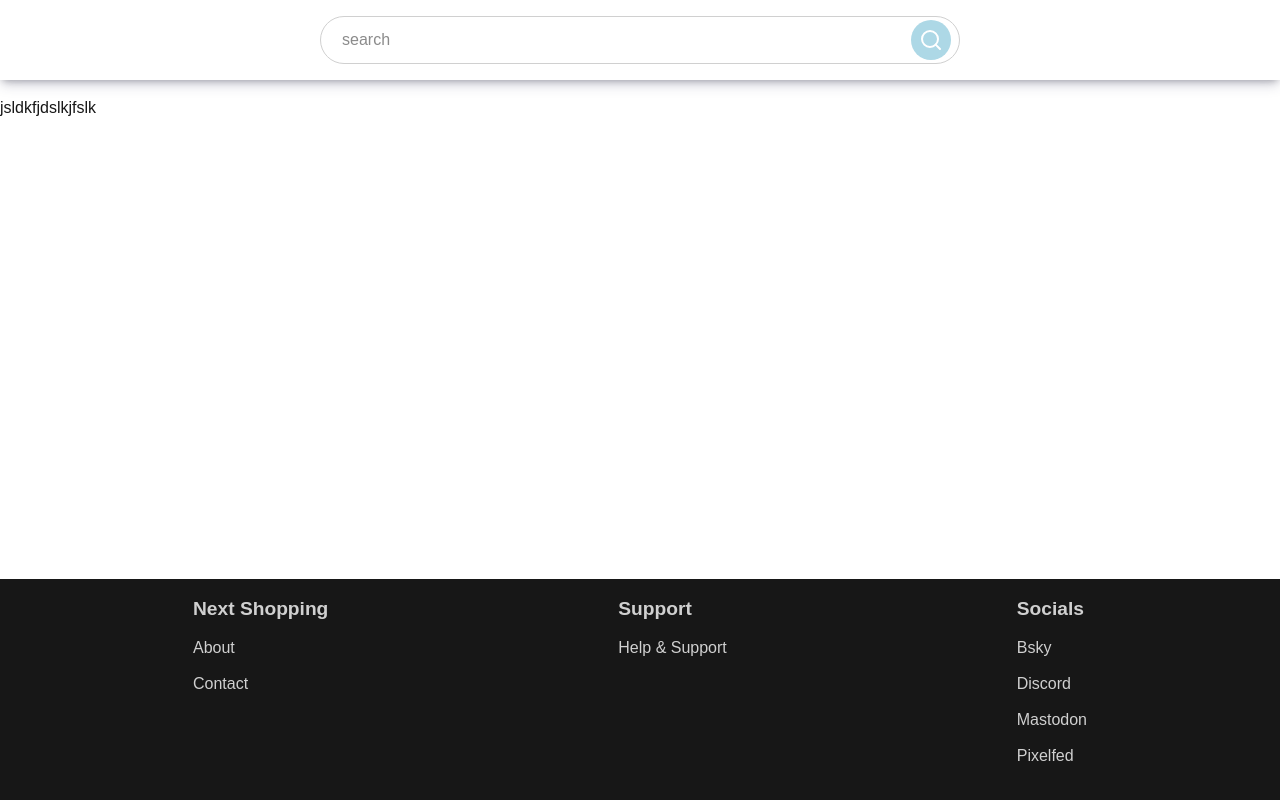
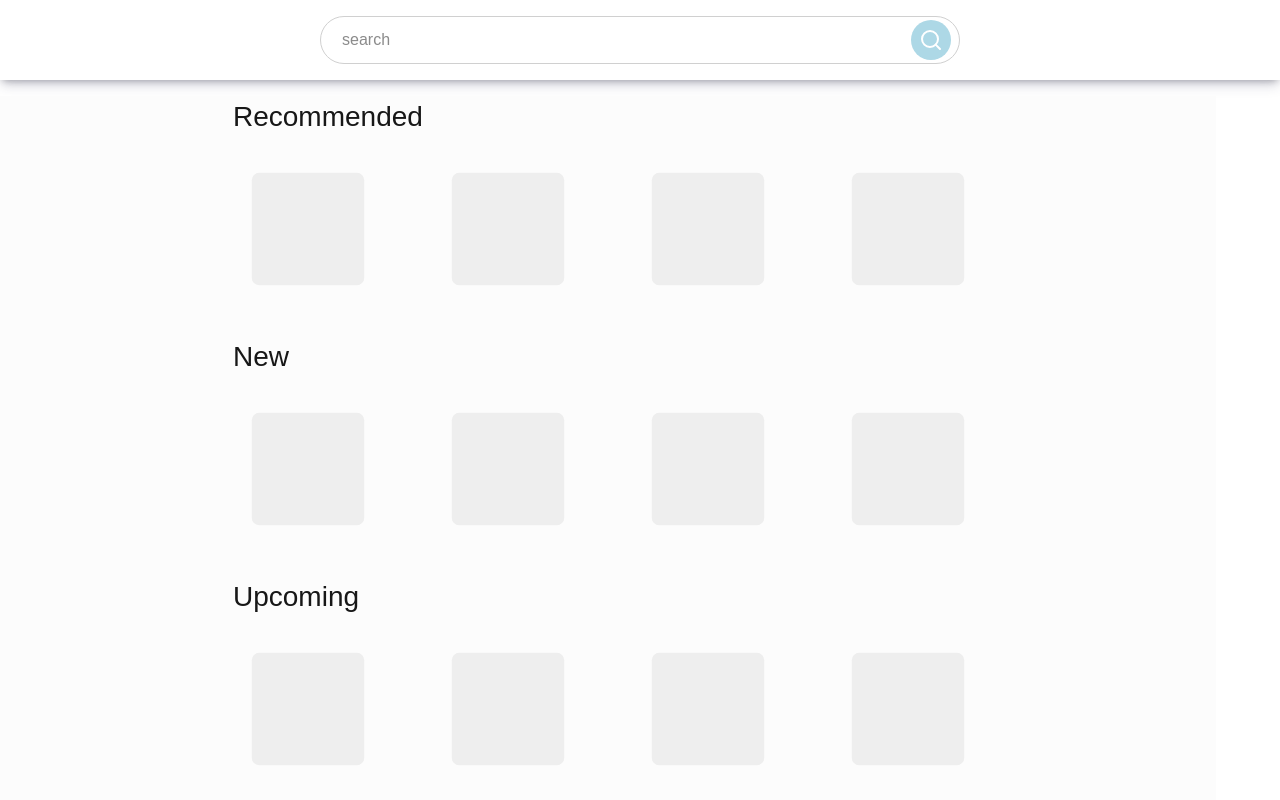
Before and after one commit to nfowlie/next-shopping, a Next.js app: page / in a window 1280 px wide. Shown: the top 800 px of the page. Built offline with nearby package versions, Linux system fonts and the light colour scheme; no server answers.

Commit message:
Added Suspense boundaries around home page loading

```diff
--- a/app/components/carousel.tsx
+++ b/app/components/carousel.tsx
@@ -2,6 +2,8 @@ import styles from "@/app/ui/carousel.module.css"
 import Slide from "./slide"
 
 export default function Carousel(props: { title: string; slideCount: number }) {
+
+
 	const title = props.title
 	const slides = []
 	for (let i = 1; i <= props.slideCount; i++) {
--- a/app/globals.css
+++ b/app/globals.css
@@ -44,9 +44,6 @@ main {
 	grid-area: "main";
 	background-color: var(--light-2);
 	width: clamp(95vw, 85vw, 900px);
-	display: flex;
-	justify-content: center;
-	/*height: calc(var(--top-bar-height) - 100vh);*/
 }
 
 footer {
--- a/app/layout.tsx
+++ b/app/layout.tsx
@@ -4,6 +4,7 @@ import { Geist, Geist_Mono } from "next/font/google";
 import "./globals.css";
 import TopBar from "./components/top-bar";
 import Footer from './components/footer'
+
 
 const geistSans = Geist({
 	variable: "--font-geist-sans",
@@ -20,10 +21,6 @@ export const metadata: Metadata = {
 	description: "Generated by create next app",
 };
 
-function Loading() {
-	return <div>jsldkfjdslkjfslk</div>
-}
-
 export default function RootLayout({
 	children,
 }: Readonly<{
@@ -38,9 +35,7 @@ export default function RootLayout({
 				className={`${geistSans.variable} ${geistMono.variable} antialiased`}
 			>
 				<TopBar id="topBar" />
-				<Suspense fallback={<Loading />}>
-					{children}
-				</Suspense>
+				{children}
 				<Footer id="footer" />
 			</body>
 		</html>
--- /dev/null
+++ b/app/loading/loadingCarousel.tsx
@@ -0,0 +1,21 @@
+import styles from "@/app/ui/carousel.module.css"
+
+export default function LoadingCarousel(props: { title: string }) {
+	const title = props.title
+
+	return <div className={styles.category}>
+		<h2 className={styles.title}>{title}</h2>
+		<div className={styles.slider}>
+			<div className={styles.slides}>
+				<div className={styles.slide}>
+				</div>
+				<div className={styles.slide}>
+				</div>
+				<div className={styles.slide}>
+				</div>
+				<div className={styles.slide}>
+				</div>
+			</div>
+		</div>
+	</div>
+}
--- a/app/page.tsx
+++ b/app/page.tsx
@@ -1,23 +1,32 @@
 import styles from "@/app/ui/home.module.css"
 import Carousel from "./components/carousel";
-import { use } from 'react'
+import { Suspense } from 'react'
+
+import LoadingCarousel from "@/app/loading/loadingCarousel";
+
+import { lazy } from "react";
+
+const NeverResolve = lazy(() => new Promise(() => { }))
 
 export default function Home() {
-	const products = use(
-		fetch("https://dummyjson.com/products")
-			.then((res) => {
-				return res.json()
-			})
-			.then((data) => console.log(data)),
-	)
-
-
-	console.log(products)
-
 	return (
 		<main className={styles.main}>
-
-			<Carousel title="Recommended" slideCount={10} />
-		</main>
+			<Suspense fallback={<LoadingCarousel title="Recommended" />}>
+				<NeverResolve />
+				<Carousel title="Recommended" slideCount={10} />
+			</Suspense>
+			<Suspense fallback={<LoadingCarousel title="New" />}>
+				<NeverResolve />
+				<Carousel title="New" slideCount={10} />
+			</Suspense>
+			<Suspense fallback={<LoadingCarousel title="Upcoming" />}>
+				<NeverResolve />
+				<Carousel title="Upcoming" slideCount={10} />
+			</Suspense>
+			<Suspense fallback={<LoadingCarousel title="Staff Picks" />}>
+				<NeverResolve />
+				<Carousel title="Staff Picks" slideCount={10} />
+			</Suspense>
+		</main >
 	);
 }
--- a/app/product/[slug]/page.tsx
+++ b/app/product/[slug]/page.tsx
@@ -1,4 +1,5 @@
 import styles from "@/app/ui/product.module.css"
+
 
 export const runtime = 'edge'
 
--- a/app/ui/carousel.module.css
+++ b/app/ui/carousel.module.css
@@ -3,6 +3,7 @@
 	--slide-gap: 50px;
 	display: grid;
 	gap: 1rem;
+	grid-template-rows: auto 1fr;
 }
 
 @media screen {
--- a/app/ui/home.module.css
+++ b/app/ui/home.module.css
@@ -1,6 +1,8 @@
 .main {
 	background-color: var(--light-2);
 	width: clamp(95vw, 85vw, 900px);
-	display: flex;
+	display: grid;
 	justify-content: center;
+	row-gap: 2rem;
+	margin-block-end: 2rem;
 }
```
